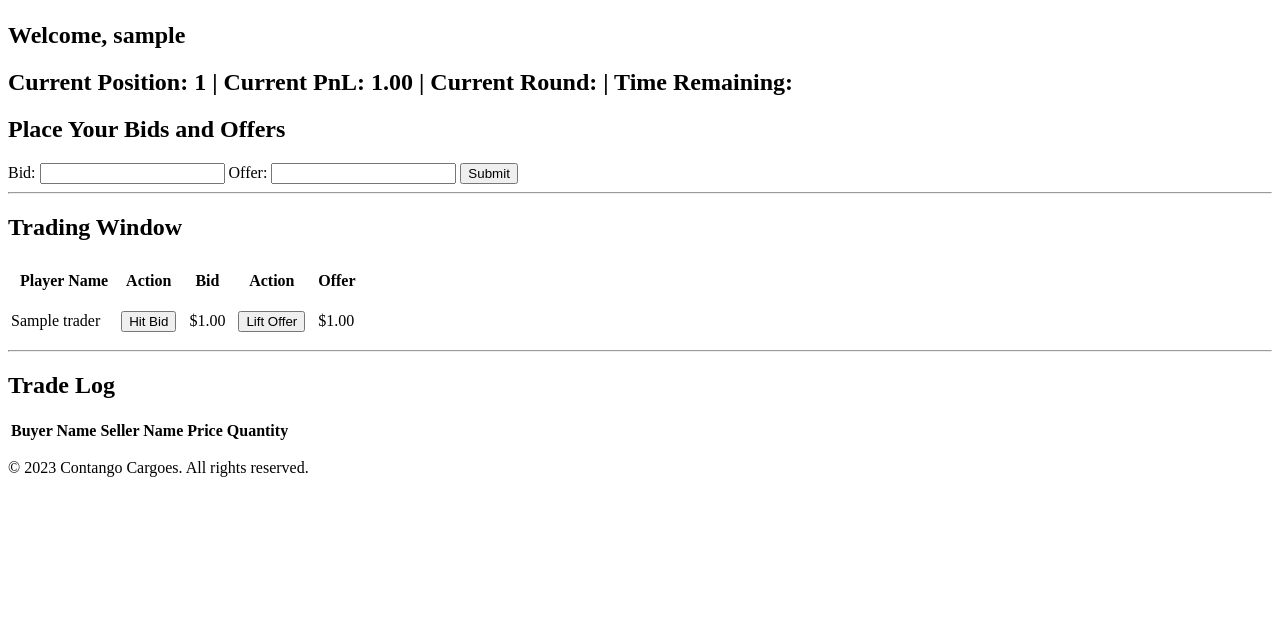
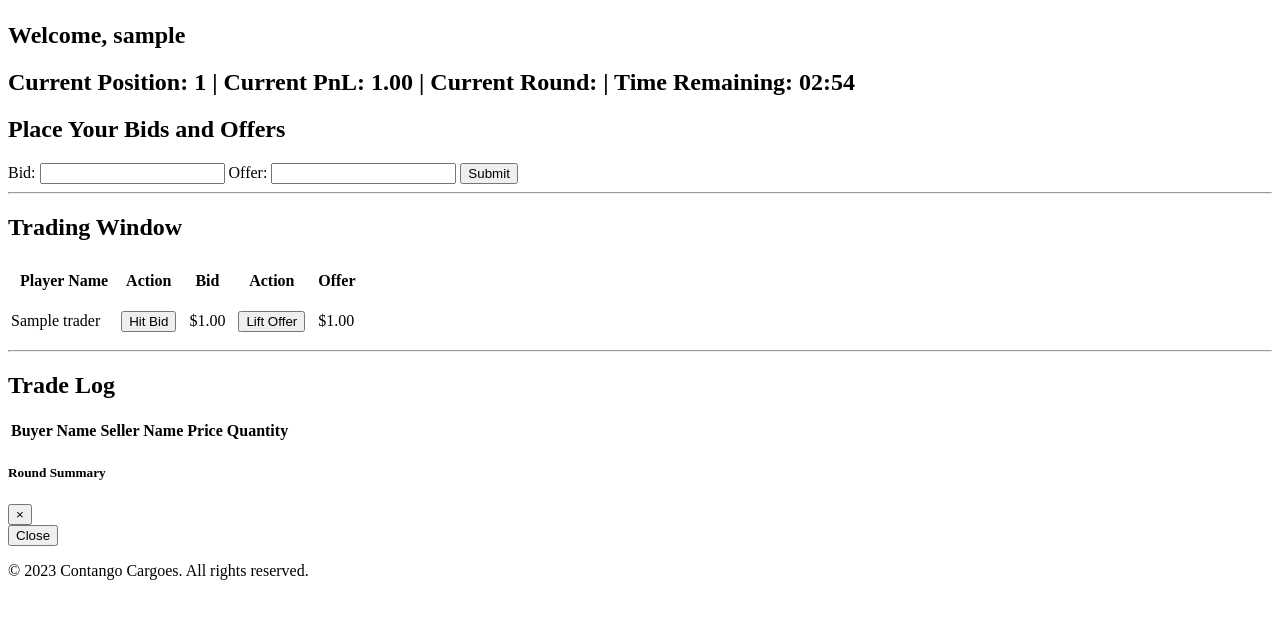
Before and after one commit to tariqh2/bargetrader, a Django app: page /game/ in a window 1280 px wide. Shown: the part 58-677 px from the top of the page. Run offline with Django 4.2, Linux system fonts and the light colour scheme; a user stored in the database is signed in; tables that the repository leaves empty hold one stand-in row (values such as "Sample post"); lists and menus that the app fills with data are empty.

Commit message:
Updated javascript and models

```diff
--- a/trading/static/game.js
+++ b/trading/static/game.js
@@ -1,4 +1,3 @@
-
 $(document).ready(function(){
     // Setup AJAX with CSRF token
     $.ajaxSetup({
--- a/trading/templates/game.html
+++ b/trading/templates/game.html
@@ -1,3 +1,4 @@
+
 <!DOCTYPE html>
 <html>
 <head>
@@ -89,6 +90,65 @@
                 }
             });
         });
+
+        // Initialize timer variables
+        let minutes = 2; // because we're starting at 03:00, which is 2 minutes and 60 seconds
+        let seconds = 60;
+
+        // Update the display
+        const updateDisplay = () => {
+            $('#countdown-timer').text((minutes < 10 ? "0" : "") + minutes + ":" + (seconds < 10 ? "0" : "") + seconds);
+        };
+
+        const countdown = setInterval(function() {
+            seconds--; // Decrement seconds
+
+            if (seconds < 0) { // If seconds go below zero...
+                seconds = 59; // Reset seconds
+                minutes--;    // and decrement a minute.
+            }
+
+            updateDisplay(); // Update the timer display
+
+            if (minutes < 0) { // If minutes go below zero...
+            clearInterval(countdown); // Clear the interval
+            alert("The game round has ended!"); // Display the end of round message
+
+            // Inside the function where the timer ends
+            $.ajax({
+                url: "{% url 'player_summary' %}",
+                type: "GET",
+                success: function(response) {
+                    let summaryHtml = `
+                        <ul>
+                            <li>Position: ${response.position}</li>
+                            <li>Cash Flow: ${response.cash_flow}</li>
+                            <li>Buy Trades Count: ${response.buy_trades_count}</li>
+                            <li>Sell Trades Count: ${response.sell_trades_count}</li>
+                            <!-- Add other relevant data here -->
+                        </ul>
+                    `;
+
+                    // Assuming you are using a simple modal/pop-up system:
+                    $("#summaryModal .modal-body").html(summaryHtml);
+                    $("#summaryModal").modal('show'); // Show the modal
+                },
+                error: function(error) {
+                    console.error("Error fetching player summary:", error);
+                }
+            });
+
+        }
+
+    }, 1000); // This will run every second
+
+    // Start the timer immediately
+    updateDisplay();
+
+
+
+
+
     });
     </script>
 </head>
@@ -110,7 +170,7 @@
 
     <!-- Auction Details -->
     <div class="auction-details">
-        <h2>Current Position: {{ position }} | Current PnL: {{ pnl }} | Current Round: | Time Remaining: </h2>
+        <h2>Current Position: {{ position }} | Current PnL: {{ pnl }} | Current Round: | Time Remaining: <span id="countdown-timer">03:00</span> </h2>
         <!-- Display auction-specific information here, e.g., current round, time remaining, etc. -->
     </div>
 
@@ -186,6 +246,27 @@
     </div>
 </div>
 
+<!-- Modal -->
+<div class="modal fade" id="summaryModal" tabindex="-1" role="dialog">
+    <div class="modal-dialog" role="document">
+        <div class="modal-content">
+            <div class="modal-header">
+                <h5 class="modal-title">Round Summary</h5>
+                <button type="button" class="close" data-dismiss="modal">
+                    <span>&times;</span>
+                </button>
+            </div>
+            <div class="modal-body">
+                <!-- Summary data will be populated here -->
+            </div>
+            <div class="modal-footer">
+                <button type="button" class="btn btn-secondary" data-dismiss="modal">Close</button>
+            </div>
+        </div>
+    </div>
+</div>
+
+
 <!-- Footer Section -->
 <footer>
     <p>&copy; 2023 Contango Cargoes. All rights reserved.</p>
--- a/trading/urls.py
+++ b/trading/urls.py
@@ -25,5 +25,6 @@
     path("register", views.register, name="register"),
     path("update_bid_offer/", views.update_bid_offer, name="update_bid_offer"),
     path('create_trade/', views.create_trade, name='create_trade'),
+    path('player_summary/', views.player_summary, name='player_summary'),
 
 ]
--- a/trading/views.py
+++ b/trading/views.py
@@ -231,7 +231,16 @@
     # Return the bids and offers as a dictionary
     return {'bids': bids, 'offers': offers}
 
-
+def player_summary(request):
+    player = request.user.player
+    summary_data = {
+        'position': player.calculate_position(),
+        'cash_flow': player.calculate_cash_flow(),
+        'buy_trades_count': player.buy_trades.all().count(),
+        'sell_trades_count': player.sell_trades.all().count(),
+        # ... (add any other required data)
+    }
+    return JsonResponse(summary_data)
 
 
 
```
Lines whose indentation alone changed are shown as unchanged.
